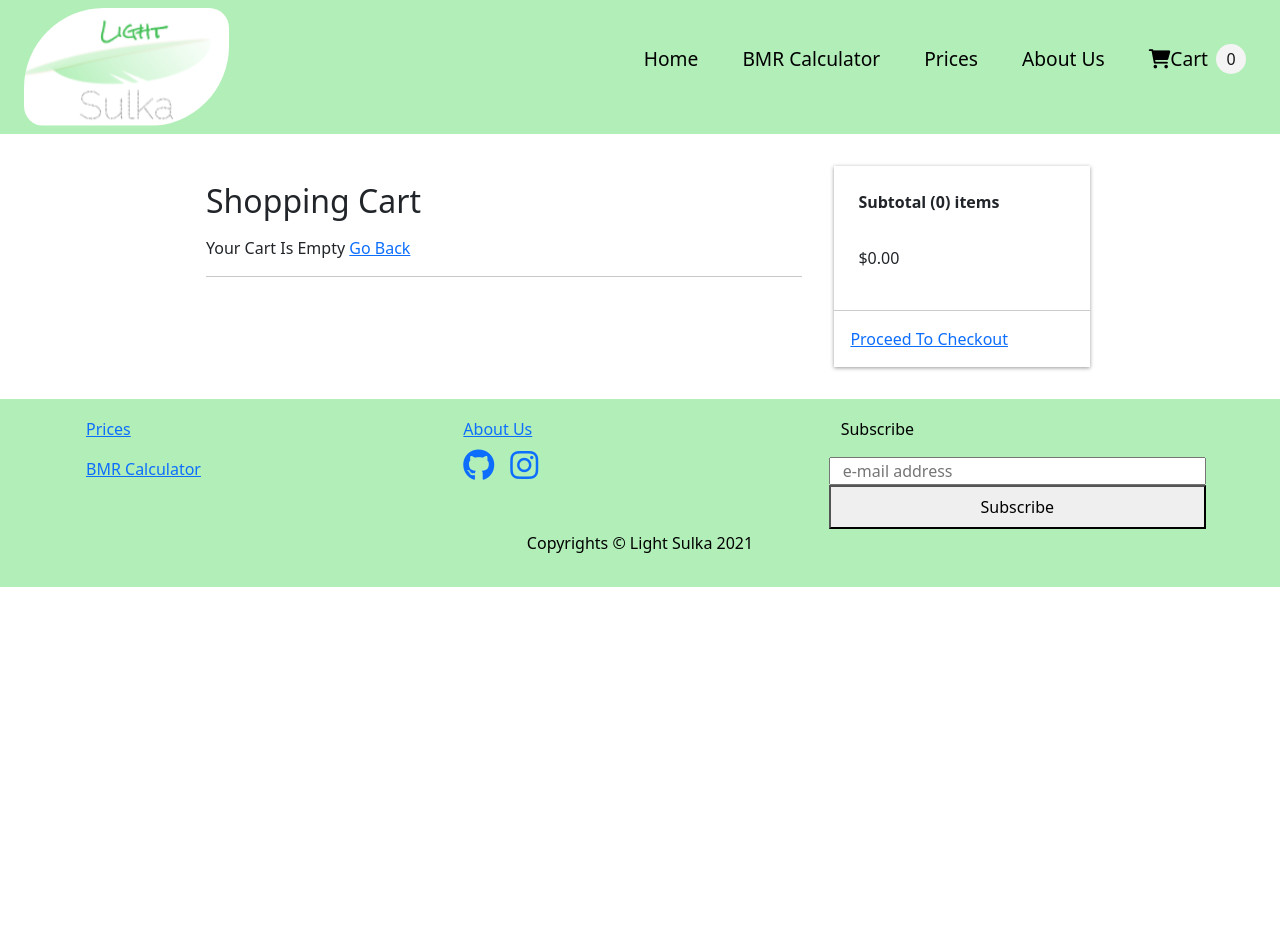
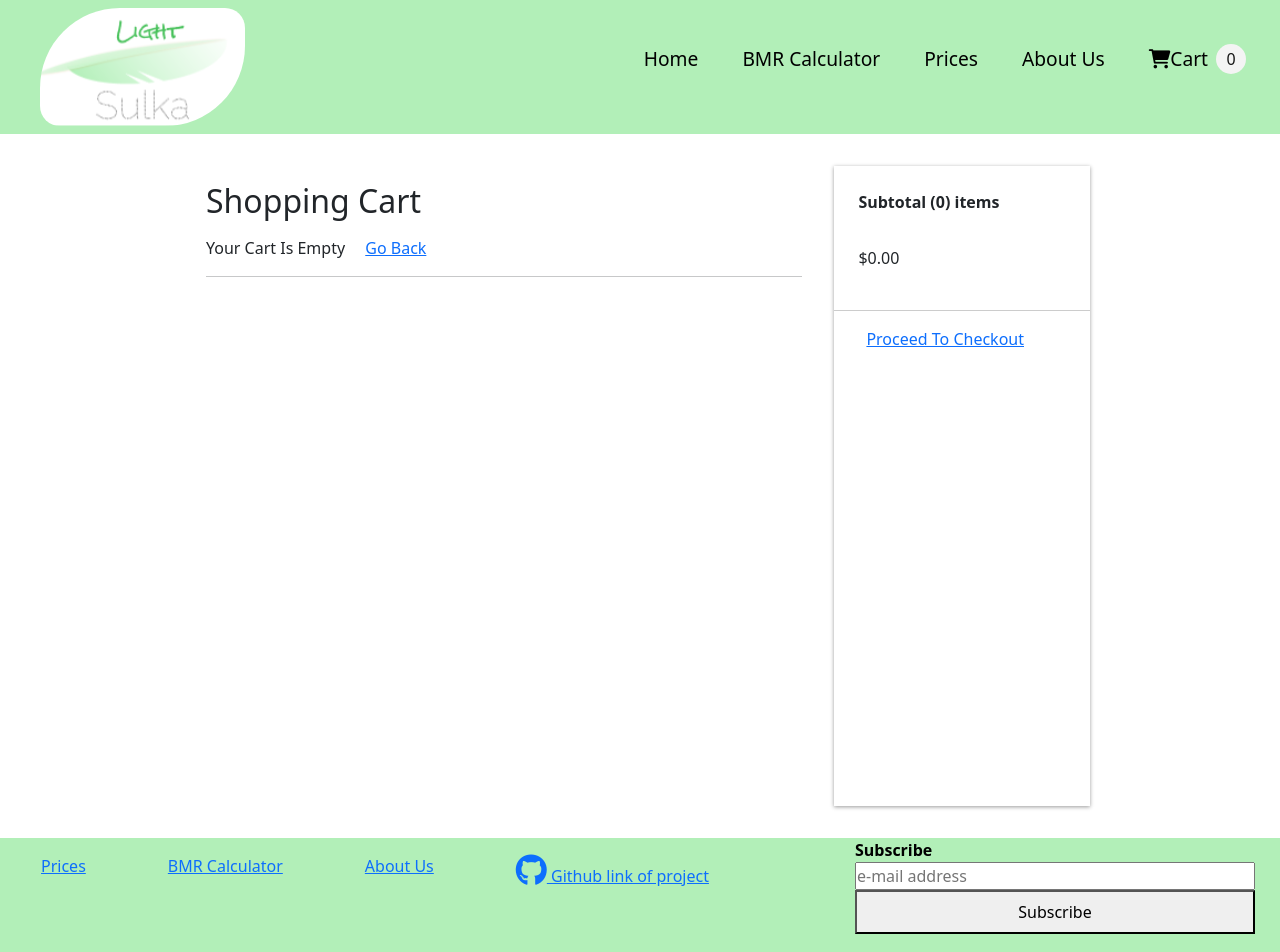
Before and after one commit to rajeevRuhaan/Light_Sulka, a React (Create React App) app in the folder frontend/: page /cart in a window 1280 px wide. Shown: the top 952 px of the page. Before the commit the page ends 800 px from the top, so only its background shows below. Built offline with nearby package versions, Linux system fonts and the light colour scheme.

Commit message:
footer and bmi calculator corrected

```diff
--- a/frontend/src/App.js
+++ b/frontend/src/App.js
@@ -38,8 +38,8 @@ function App() {
           <Route exact path="/payments" component={Payments} />
           <Route exact path="/about" component={About} />
         </Switch>
-        <Footer />
       </main>
+      <Footer />
     </Router>
   );
 }
--- a/frontend/src/components/Footer.css
+++ b/frontend/src/components/Footer.css
@@ -3,17 +3,41 @@
   background: #b2efb8;
   align-items: center;
   bottom: 0;
-
   color: black;
 }
 
 .footer_bottom {
   text-align: center;
-  margin-top: -3rem;
+  margin-top: 1rem;
   padding-bottom: 1rem;
 }
 
-.social-networks a {
+.footerlinks {
+  display: flex;
+  justify-content: space-around;
+  height: fit-content;
+}
+a {
   padding: 1rem;
-  margin-left: -1rem;
 }
+
+.subscribe {
+  display: flex;
+  flex-direction: column;
+  margin-left: 5rem;
+  width: 400px;
+}
+
+@media (max-width: 600px) {
+  .footerlinks {
+    flex-wrap: wrap;
+    flex-direction: column;
+    margin-left: 0;
+  }
+  .footerlinks a {
+    padding: 0.5rem;
+  }
+  .subscribe {
+    margin-left: 0.5rem;
+  }
+}
--- a/frontend/src/components/Footer.js
+++ b/frontend/src/components/Footer.js
@@ -9,53 +9,27 @@ import { Link } from "react-router-dom";
 const Footer = () => {
   return (
     <div className="footer">
-      <Container>
-        <Row>
-          <Col>
-            <Row>
-              <Link to="/prices">Prices</Link>
-            </Row>
-            <Row>
-              <Link to="/calculator">BMR Calculator</Link>
-            </Row>
-          </Col>
-
-          <Col>
-            <Row>
+      <div className="footerlinks">
+        {" "}
+        <Link to="/prices">Prices</Link>{" "}
+        <Link to="/calculator">BMR Calculator</Link>{" "}
         <Link to="/about">About Us</Link>
-            </Row>
-            <div className="social-networks">
         <a
           target="_blank"
           rel="noopener noreferrer"
           href="https://github.com/Dariwka/Light_Sulka"
           className="github"
-                title="our github"
+          title="LightSulka github link"
         >
-                <i class="fab fa-github fa-2x" />
+          <i class="fab fa-github fa-2x" /> Github link of project
         </a>
-
-              <a
-                href=""
-                className="instagram"
-                target="_blank"
-                rel="noopener noreferrer"
-                title="instagram"
-              >
-                <i class="fab fa-instagram fa-2x" />
-              </a>
-            </div>
-          </Col>
-          <Col>
-            <Row>
-              <p>Subscribe</p>
+        <div className="subscribe">
+          <b>Subscribe</b>
           <input type="email" placeholder="e-mail address" />
           <button>Subscribe</button>
-            </Row>
-            <Row></Row>
-          </Col>
-        </Row>
-      </Container>
+        </div>
+      </div>
+
       <div className="footer_bottom">
         <p>Copyrights © Light Sulka 2021</p>
       </div>
--- a/frontend/src/screens/About.css
+++ b/frontend/src/screens/About.css
@@ -1,3 +1,10 @@
+.aboutus {
+  margin-left: 5rem;
+  align-items: center;
+}
+.aboutus p {
+  font-size: 24px;
+}
 .aboutpage {
   display: flex;
   height: fit-content;
--- a/frontend/src/screens/About.js
+++ b/frontend/src/screens/About.js
@@ -5,6 +5,48 @@ import "./About.css";
 
 const About = () => {
   return (
+    <div>
+      <div className="aboutus">
+        <h3>About Light Sulka</h3>
+        <p>
+          We prepare healthy food and recomend those persons who is overweight
+          and want to loose weight. We do not recomed our diet plan who have
+          health issue such as diabetese, heart disease etc.{" "}
+        </p>
+        <h3>Who should follow our diet plan?</h3>
+        <p>
+          Those person who is over weight and want to loose weight should
+          strictely follow the diet plan and physical activity.
+        </p>
+        <h3>What is BMR?</h3>
+        <p>
+          Basal metabolic rate which means minimum number of calories that your
+          body burns while resting. This is the absolute bare minimum that you
+          must consume so that your body can burn those calories on breathing,
+          digesting food and other inviluntary actions.
+        </p>
+        <p>
+          Those who are overweight and obese have enought fat to utilize during
+          fasting. Our diet plan is based on calories measurement. To loose
+          weight, we categorise based on desire weight and current weight.{" "}
+        </p>
+        <ul>
+          <li>
+            To loose below 10 kg. Food plan goes -15% reduction in calories then
+            calculated BMR value.{" "}
+          </li>
+          <li>
+            To loose below 10 - 40 kg. Food plan goes -20% reduction in calories
+            than calculated BMR value.
+          </li>
+          <li>
+            To loose below more than 40 kg. Food plan goes -25% reduction in
+            calories than calculated BMR value.
+          </li>
+        </ul>
+      </div>
+      <hr />
+      <h1>Site designer and Developers</h1>
       <div className="aboutpage">
         <div className="about-card">
           <img src={image} alt="Avatar" />
@@ -97,6 +139,7 @@ const About = () => {
           </div>
         </div>
       </div>
+    </div>
   );
 };
 
--- a/frontend/src/screens/BRMcalculator.js
+++ b/frontend/src/screens/BRMcalculator.js
@@ -54,6 +54,18 @@ const BRMcalculator = () => {
     console.log(Math.floor(bmi));
     return Math.floor(bmi);
   };
+  // calculate required calories
+  const weightLoose = inputData.currentWeight - inputData.weight;
+  console.log(weightLoose);
+  function recCalculateCalories() {
+    if (weightLoose < 11) {
+      return Math.floor(bmrResult - bmrResult * 0.25);
+    } else if (weightLoose < 21) {
+      return Math.floor(bmrResult - bmrResult * 0.4);
+    } else {
+      return Math.floor(bmrResult - bmrResult * 0.55);
+    }
+  }
 
   const handleSubmit = (e) => {
     e.preventDefault();
@@ -175,8 +187,8 @@ const BRMcalculator = () => {
         <CalculatorResult
           show={showModel}
           onClose={() => setShowModel(false)}
+          reCal={recCalculateCalories()}
           result={bmrResult}
-          input={inputData}
         />
       )}
     </div>
--- a/frontend/src/screens/CalculatorResult.js
+++ b/frontend/src/screens/CalculatorResult.js
@@ -4,36 +4,28 @@ import axios from "axios";
 import { Link } from "react-router-dom";
 import "./CalculatorResult.css";
 
-const CalculatorResult = ({ result, onClose, input }) => {
+const CalculatorResult = ({ result, onClose, reCal }) => {
   const [productid, setproductid] = useState();
-  const [reCalcCalories, setReCalcCalories] = useState();
 
   const getProductLink = async () => {
     const datas = await axios.get("/api/products");
 
-    const desiredWeightLoose = input.currentWeight - input.weight;
-
-    const recCalculateCalories = () => {
-      if (desiredWeightLoose < 10) {
-        return result - result * 0.15;
-      } else if (desiredWeightLoose < 20) {
-        return result - result * 0.2;
+    function productId() {
+      if (reCal < 1000) {
+        console.log("1000");
+        return setproductid(datas.data[0]._id);
+      } else if (reCal < 1500) {
+        console.log("1500");
+        return setproductid(datas.data[1]._id);
+      } else if (reCal < 2000) {
+        console.log("2000");
+        return setproductid(datas.data[2]._id);
       } else {
-        return result - result * 0.25;
+        console.log("2000+");
+        return setproductid(datas.data[3]._id);
       }
-    };
-
-    setReCalcCalories(recCalculateCalories);
-
-    if (recCalculateCalories < 1000) {
-      setproductid(datas.data[0]._id);
-    } else if (recCalculateCalories < 1500) {
-      setproductid(datas.data[1]._id);
-    } else if (recCalculateCalories < 2000) {
-      setproductid(datas.data[2]._id);
-    } else {
-      setproductid(datas.data[3]._id);
     }
+    productId();
   };
   getProductLink();
 
@@ -43,7 +35,6 @@ const CalculatorResult = ({ result, onClose, input }) => {
         <div className="modal-content">
           <p>
             {" "}
-            {input.gender}
             <i
               class="far fa-times-circle"
               onClick={onClose}
@@ -62,7 +53,7 @@ const CalculatorResult = ({ result, onClose, input }) => {
           {/* <Button onClick={() => getProductLink()}>Proceed to Product</Button> */}
           <p>
             Based on you desired weight plan, your daily meal should contain
-            <b> {reCalcCalories}</b> Kcal.
+            <b> {reCal}</b> Kcal.
           </p>
           <p>
             Click <b>View </b>button to see our recomended food plan
--- a/frontend/src/screens/CartScreen.css
+++ b/frontend/src/screens/CartScreen.css
@@ -19,7 +19,7 @@
   flex: 0.3;
   background: #fff;
   box-shadow: 0 1px 4px rgba(0, 0, 0, 0.4);
-  height: fit-content;
+  height: 40rem;
 }
 
 .cartscreen__right div {
--- a/frontend/src/screens/Prices.css
+++ b/frontend/src/screens/Prices.css
@@ -1,4 +1,4 @@
 .table {
   padding-top: 1rem;
-  padding-bottom: 20rem;
+  padding-bottom: 22rem;
 }
```
Lines whose indentation alone changed are shown as unchanged.
